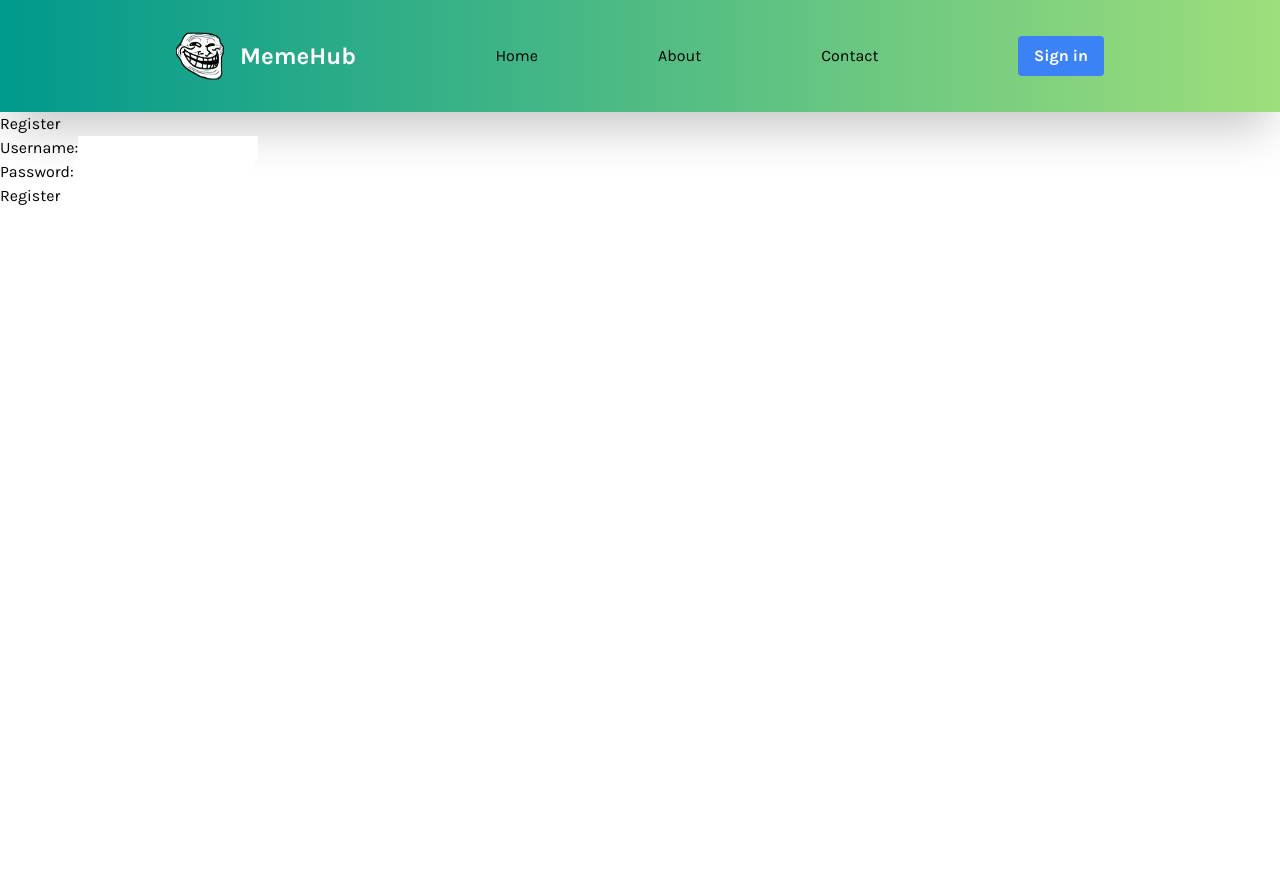
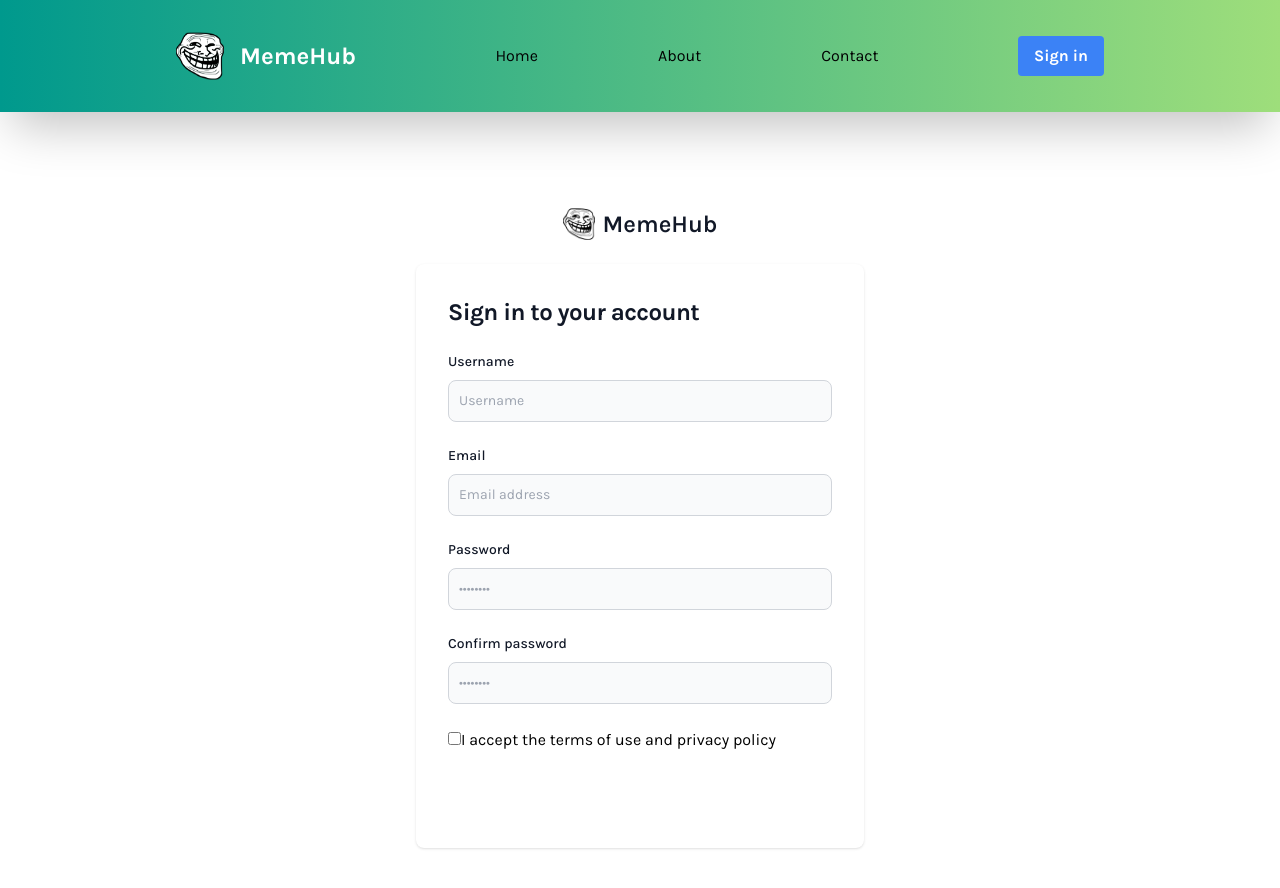
Before and after one commit to ChelletTakoua/MemeHub, a React (Create React App) app in the folder frontend/: page /register in a window 1280 px wide. Shown: the top 888 px of the page. Built offline with nearby package versions, Linux system fonts and the light colour scheme.

Commit message:
Update Register.js1

```diff
--- a/frontend/src/pages/Register.js
+++ b/frontend/src/pages/Register.js
@@ -1,4 +1,6 @@
 import React, { useState } from "react";
+import { Link } from "react-router-dom";
+import trollFace from "../images/troll_face.png";
 
 const Register = () => {
   const [username, setUsername] = useState("");
@@ -18,26 +20,108 @@
   };
 
   return (
-    <div className="dark:bg-palenight min-h-screen w-screen">
-      <h2>Register</h2>
-      <form onSubmit={handleSubmit}>
-        <label>
-          Username:
-          <input type="text" value={username} onChange={handleUsernameChange} />
+<section class="dark:bg-palenight min-h-screen w-screen">
+      <div class="flex flex-col items-center justify-center px-6 py-8 mx-auto md:h-screen lg:py-0 mt-4">
+        <Link
+          to="/"
+          class="flex items-center mb-6 text-2xl font-semibold text-gray-900 dark:text-white"
+        >
+          <img class="w-8 h-8 mr-2" img src={trollFace} alt="Troll Face" />
+          MemeHub
+        </Link>
+        <div class="w-full bg-white rounded-lg shadow dark:border md:mt-0 sm:max-w-md xl:p-0 dark:bg-gray-800 dark:border-gray-700">
+          <div class="p-6 space-y-4 md:space-y-6 sm:p-8">
+            <h1 class="text-xl font-bold leading-tight tracking-tight text-gray-900 md:text-2xl dark:text-white">
+              Sign in to your account
+            </h1>
+            <form
+              class="space-y-4 md:space-y-6"
+              action="#"
+              onSubmit={handleSubmit}
+            >
+              <div>
+                <label
+                  for="username"
+                  class="block mb-2 text-sm font-medium text-gray-900 dark:text-white"
+                >
+                  Username
                 </label>
-        <br />
-        <label>
-          Password:
+                <input
+                  type="text"
+                  name="username"
+                  id="username"
+                  class="bg-gray-50 border border-gray-300 text-gray-900 sm:text-sm rounded-lg focus:ring-primary-600 focus:border-primary-600 block w-full p-2.5 dark:bg-gray-700 dark:border-gray-600 dark:placeholder-gray-400 dark:text-white dark:focus:ring-blue-500 dark:focus:border-blue-500"
+                  placeholder="Username"
+                  required=""
+                  value={username}
+                  onChange={handleUsernameChange}
+                />
+              </div>
+              <div>
+                <label
+                  for="email"
+                  class="block mb-2 text-sm font-medium text-gray-900 dark:text-white"
+                >
+                  Email
+                </label>
+                <input
+                  type="email"
+                  name="email"
+                  id="email"
+                  class="bg-gray-50 border border-gray-300 text-gray-900 sm:text-sm rounded-lg focus:ring-primary-600 focus:border-primary-600 block w-full p-2.5 dark:bg-gray-700 dark:border-gray-600 dark:placeholder-gray-400 dark:text-white dark:focus:ring-blue-500 dark:focus:border-blue-500"
+                  placeholder="Email address"
+                  required=""
+                />
+              </div>
+              <div>
+                <label
+                  for="password"
+                  class="block mb-2 text-sm font-medium text-gray-900 dark:text-white"
+                >
+                  Password
+                </label>
                 <input
                   type="password"
+                  name="password"
+                  id="password"
+                  placeholder="••••••••"
+                  class="bg-gray-50 border border-gray-300 text-gray-900 sm:text-sm rounded-lg focus:ring-primary-600 focus:border-primary-600 block w-full p-2.5 dark:bg-gray-700 dark:border-gray-600 dark:placeholder-gray-400 dark:text-white dark:focus:ring-blue-500 dark:focus:border-blue-500"
+                  required=""
                   value={password}
                   onChange={handlePasswordChange}
                 />
+              </div>
+              <div>
+                <label
+                  for="password"
+                  class="block mb-2 text-sm font-medium text-gray-900 dark:text-white"
+                >
+                  Confirm password
                 </label>
-        <br />
-        <button type="submit">Register</button>
+                <input
+                  type="password"
+                  name="confirm-password"
+                  id="confirm-password"
+                  placeholder="••••••••"
+                  class="bg-gray-50 border border-gray-300 text-gray-900 sm:text-sm rounded-lg focus:ring-primary-600 focus:border-primary-600 block w-full p-2.5 dark:bg-gray-700 dark:border-gray-600 dark:placeholder-gray-400 dark:text-white dark:focus:ring-blue-500 dark:focus:border-blue-500"
+                  required=""
+                />
+              </div>
+              <div class="mt-5">
+                <input type="checkbox" class="border border-gray-400" required/>
+                <span>
+                    I accept the terms of use and privacy policy
+                </span>
+              </div>
+              <button
+                type="submit"
+                class="w-full text-white bg-primary-600 hover:bg-primary-700 focus:ring-4 focus:outline-none focus:ring-primary-300 font-medium rounded-lg text-sm px-5 py-2.5 text-center dark:bg-primary-600 dark:hover:bg-primary-700 dark:focus:ring-primary-800"
+              >Register Now</button>
             </form>
           </div>
+        </div>
+      </div>
+    </section>
   );
 };
 
```
Lines whose indentation alone changed are shown as unchanged.
